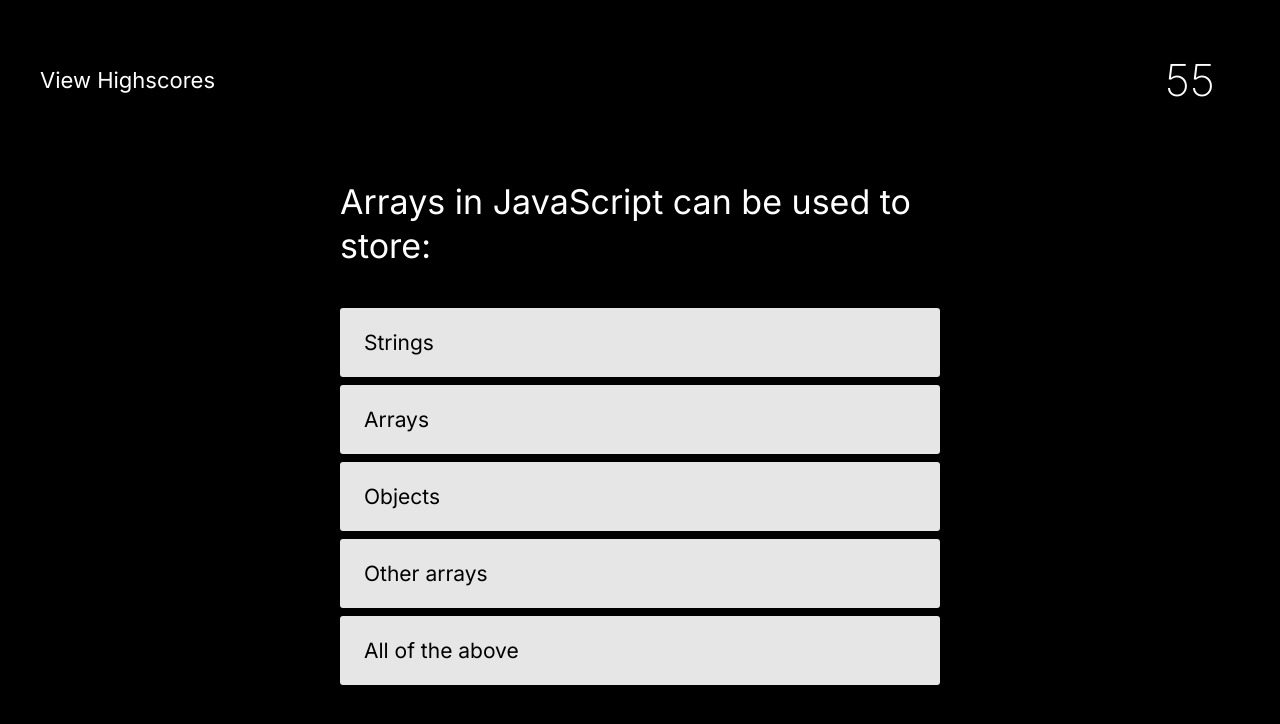
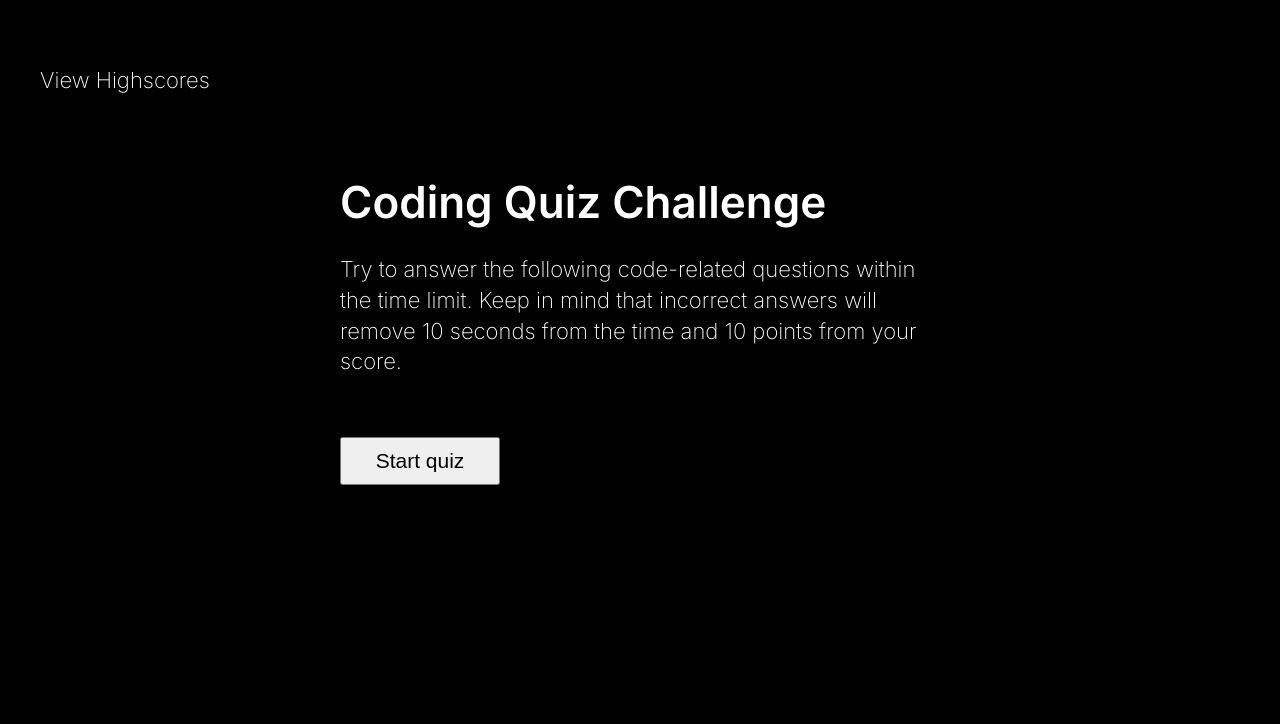
Before and after one commit to stewdiostash/hw-04-timed-quiz, a plain HTML site: page index.html in a window 1280 px wide. Drawn offline with Linux system fonts and the light colour scheme.

Commit message:
start screen

```diff
--- a/css/styles.css
+++ b/css/styles.css
@@ -12,22 +12,26 @@ body {
 
 h1 {
     font-size: 54px;
+    font-weight: 200;
+    text-align: center;
 }
 
 h2 {
     font-size: 44px;
-    font-weight: 200;
-    text-align: center;
+    font-weight: 600;
+    margin-bottom: 30px;
 }
 
 h3 {
     font-size: 34px;
     line-height: 44px;
-    margin-bottom: 40px;
+    margin-bottom: 30px;
 }
 
 h4 {
     font-size: 22px;
+    line-height: 1.4;
+    font-weight: 200;
 }
 
 p {
@@ -51,6 +55,14 @@ li {
 
 #timer-box {
     width: 100px;
+}
+
+button {
+    margin-top: 60px;
+    width: 160px;
+    height: 48px;
+    font-size: 21px;
+    font-weight: 400;
 }
 
 
--- a/index.html
+++ b/index.html
@@ -17,23 +17,32 @@
         <header>
             <h4>View Highscores</h4>
             <div id="timer-box">
-                <h2 id="timer">60</h2>
+                <h1 id="timer"></h1>
             </div>
         </header>
         <section id="start-screen">
+            <h2>
+                Coding Quiz Challenge
+            </h2>
+            <h4>
+                Try to answer the following code-related questions within the time limit. Keep in mind that incorrect answers will remove 10 seconds from the time and 10 points from your score.
+            </h4>
+            <button type="button">
+                Start quiz
+            </button>
 
         </section>
-        <section id="quiz">
+        <section id="quiz-screen">
             <div id="question-space">
                 <h3 id="question-title"></h3>
             </div>
             <ul id="answer-space">
             </ul>
         </section>
-        <section id="final-score">
+        <section id="final-score-screen">
 
         </section>
-        <section id="high-scores">
+        <section id="high-score-screen">
 
         </section>
         <footer>
--- a/scripts/quiz.js
+++ b/scripts/quiz.js
@@ -1,38 +1,27 @@
 var bg = document.querySelector("body");
 var questionSpace = document.getElementById("question-space");
 var answerSpace = document.getElementById("answer-space");
+var quizIndex = 0;
 var timer = document.getElementById("timer");
-var secondsLeft = 60;
+var secondsLeft = 61;
+var startButton = document.querySelector("button");
 
-function setTime() {
-    var timerInterval = setInterval(function() {
-      secondsLeft--;
-      timer.textContent = secondsLeft;
-
-      if(secondsLeft === 0) {
-        clearInterval(timerInterval);
-        // sendMessage();
-      }
-
-    }, 1000);
-  }
-
-  setTime()
-
-
-var quizIndex = 0;
+var startScreen = document.getElementById("start-screen");
+var quizScreen = document.getElementById("quiz-screen");
+var finalScoreScreen = document.getElementById("final-score-screen");
+var highScoreScreen = document.getElementById("high-score-screen");
 
 var questionContent = [
     {
         question: "Arrays in JavaScript can be used to store:",
         choices: [
-            "Strings",
-            "Arrays",
-            "Objects",
-            "Other arrays",
-            "All of the above",
+            "strings",
+            "srrays",
+            "objects",
+            "other arrays",
+            "all of the above",
         ],
-        answer: "All of the above",
+        answer: "all of the above",
     },
     {
         question: "A useful tool for printing content to the debugger is:",
@@ -44,9 +33,50 @@ var questionContent = [
         ],
         answer: "console.log",
     },
+    {
+        question: "Which of the following is not a commonly-used data type:",
+        choices: [
+            "strings",
+            "booleans",
+            "alerts",
+            "numbers",
+        ],
+        answer: "alerts",
+    },
+    {
+        question: "The condition in an if/else statement is enclosed within:",
+        choices: [
+            "quotes",
+            "curly brackets",
+            "parentheses",
+            "square brackets",
+        ],
+        answer: "parentheses",
+    },
 ];
 
-// Start function
+quizScreen.style.display = "none";
+finalScoreScreen.style.display = "none";
+highScoreScreen.style.display = "none";
+
+function setTime() {
+    var timerInterval = setInterval(function() {
+      secondsLeft--;
+      timer.textContent = secondsLeft;
+
+      if(secondsLeft === 0) {
+        clearInterval(timerInterval);
+        // sendMessage();
+      }
+    }, 1000);
+  }
+
+startButton.addEventListener("click", function(){
+    startScreen.style.display = "none";
+    quizScreen.style.display = "flex";
+    newQuestion();
+    setTime();
+})
 
 
 // Call questions
@@ -65,7 +95,11 @@ function newQuestion() {
     }
 }
 
-newQuestion();
+function finalScore() {
+
+}
+
+
 
 
 
```
